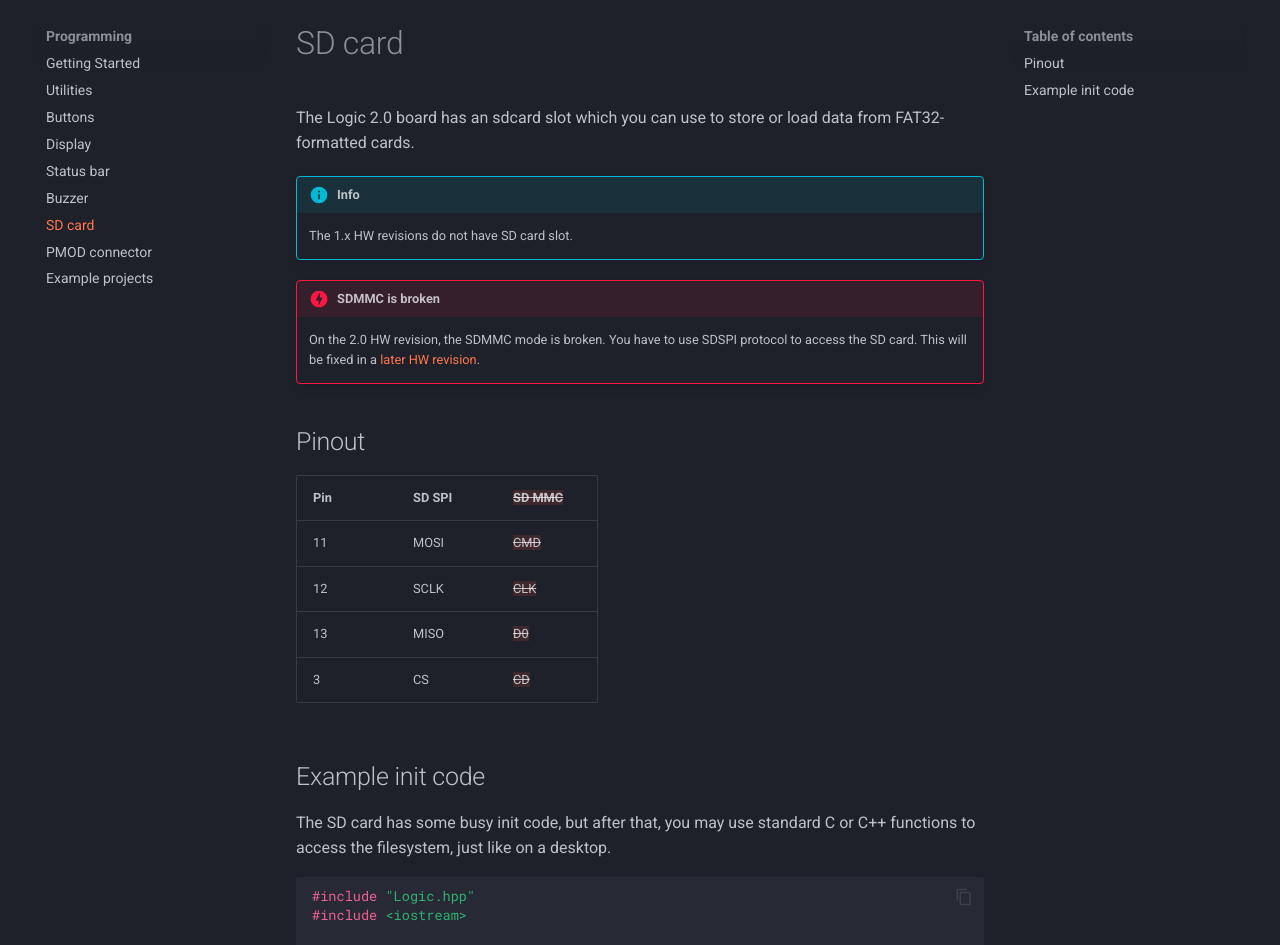
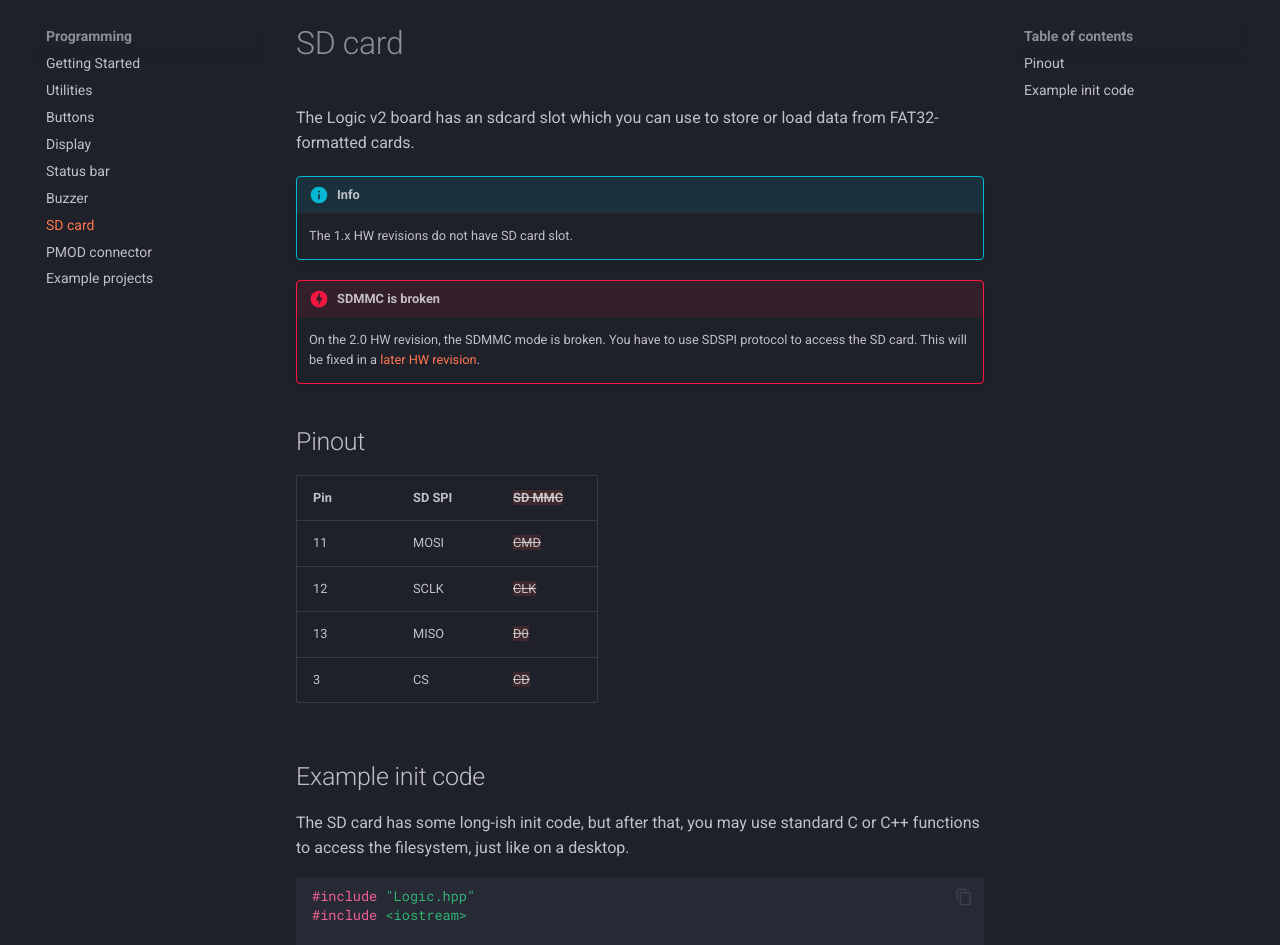
Before and after one commit to RoboticsBrno/RB3205-Logic, an MkDocs documentation site: the page built from web/code/sdcard.md, in a window 1280 px wide and 1400 px high. Shown: the part 123-1068 px from the top of the window. Built offline with MkDocs 1.6.1 and Material for MkDocs 9.7.7, drawn with Linux system fonts in a browser that asks for light colours; comment, search, counter and statistics services are not loaded.

Commit message:
Fix typos

````diff
--- a/web/code/sdcard.md
+++ b/web/code/sdcard.md
@@ -1,6 +1,6 @@
 # SD card
 
-The Logic 2.0 board has an sdcard slot which you can use to store or load data from FAT32-formatted cards.
+The Logic v2 board has an sdcard slot which you can use to store or load data from FAT32-formatted cards.
 
 !!! info
 
@@ -21,7 +21,7 @@
 
 ## Example init code
 
-The SD card has some busy init code, but after that, you may use standard C or C++ functions to access the filesystem, just like on a desktop.
+The SD card has some long-ish init code, but after that, you may use standard C or C++ functions to access the filesystem, just like on a desktop.
 
 ```cpp
 #include "Logic.hpp"
````
Also changed, not shown: web/code/pmod.md (+1 -1 lines).
